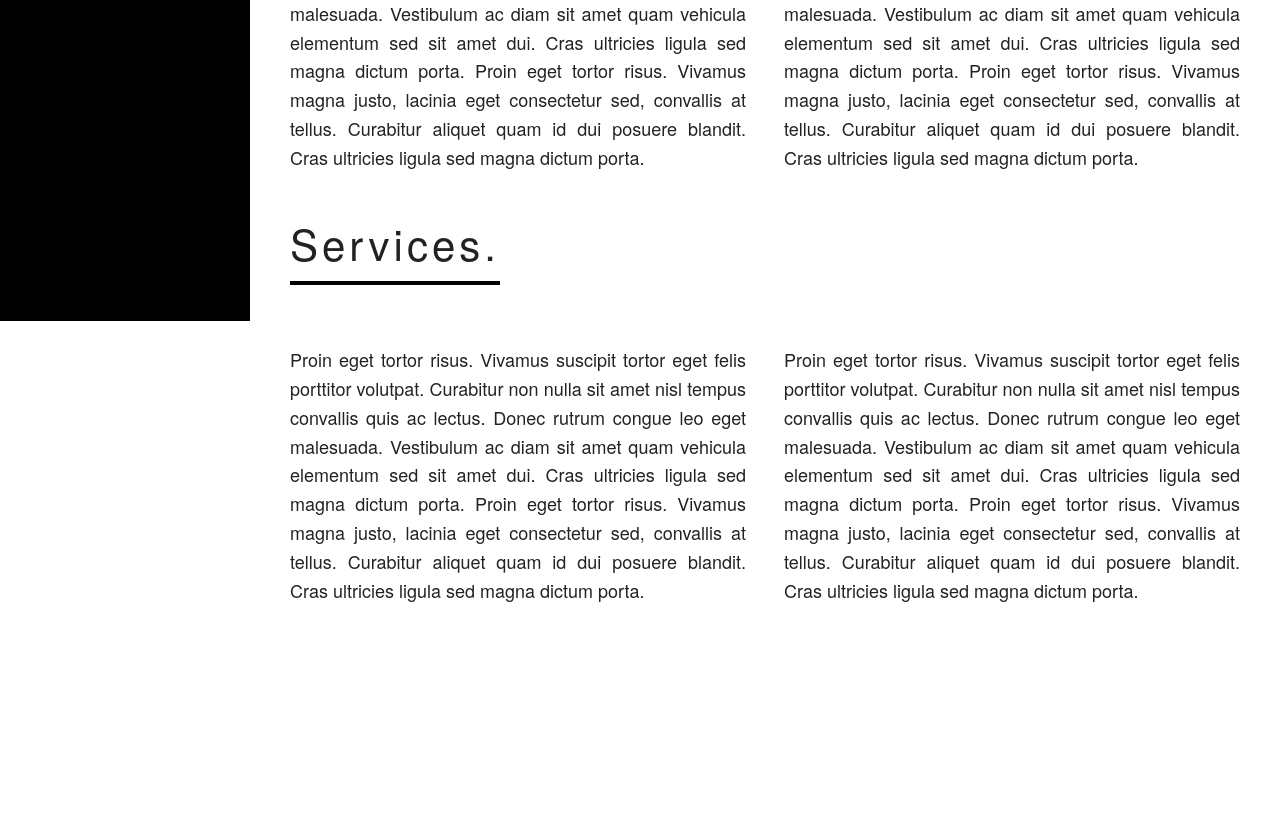
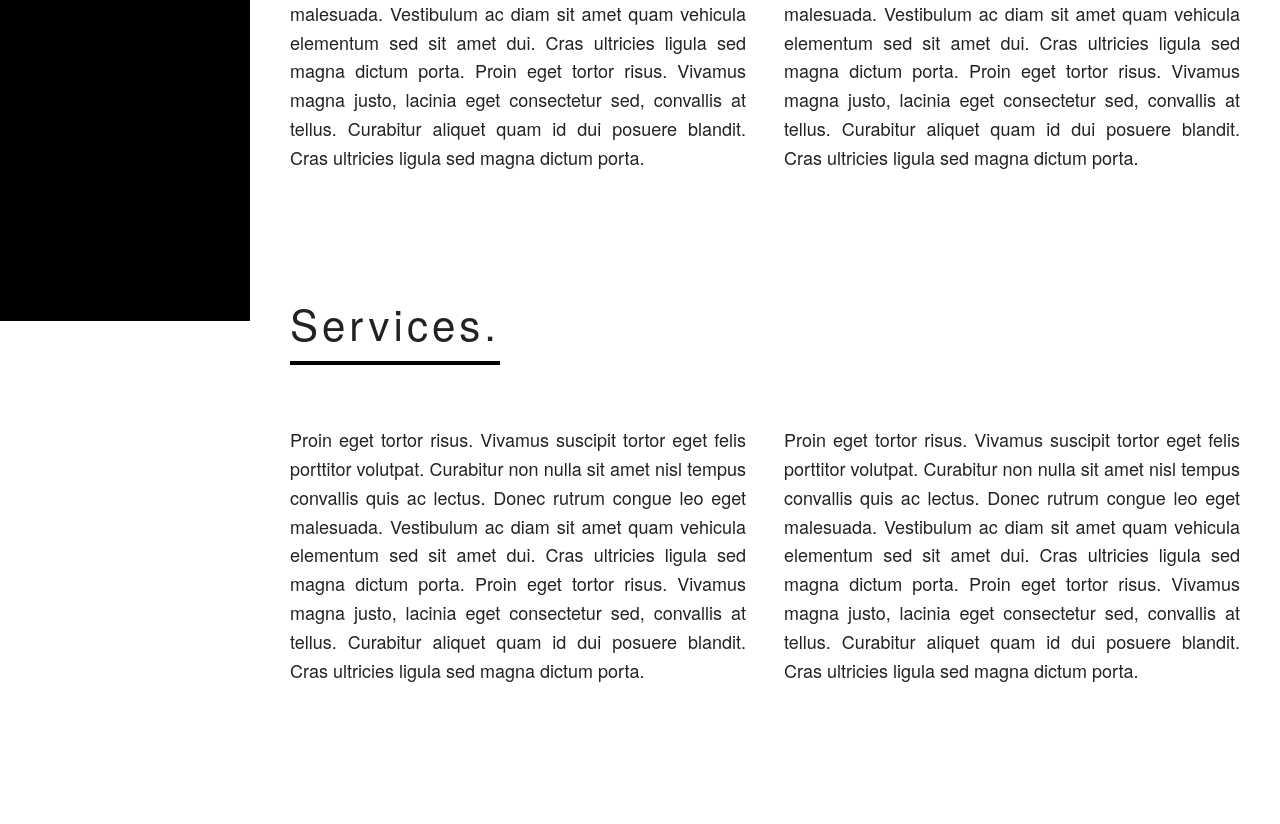
Before and after one commit to PatrickSunico/furniture-design-draft, a PHP site: page / in a window 1280 px wide. Shown: the part 479-1303 px from the top of the page. Before the commit the page ends 1081 px from the top, so only its background shows below. Run offline with PHP 8.4, Linux system fonts and the light colour scheme; some libraries are stand-ins or nearby versions.

Commit message:
Update Sections

```diff
--- a/public/css/main.min.css
+++ b/public/css/main.min.css
@@ -15,7 +15,7 @@ html, body {
 
 .h1 {
   font-weight: 700;
-  margin-bottom: 100px;
+  margin-bottom: 40px;
   margin-top: 40px;
   letter-spacing: 2px;
 }
@@ -151,6 +151,10 @@ html, body {
   font-size: 30px;
 }
 
+.section-spacing {
+  margin: 100px auto;
+}
+
 .row-spacing {
   margin: 20px auto;
 }
--- a/public/index.php
+++ b/public/index.php
@@ -9,6 +9,7 @@
       <!-- Underlined text header -->
       <h1 id="about"class="h1">Furniture Design</h1>
 
+      <section class="section-spacing">
         <h2 class="h2 h2__underlined">About.</h2>
           <div class="row row-spacing">
             <div class="six columns">
@@ -23,7 +24,9 @@
               </p>
             </div>
           </div>
+      </section>
 
+      <section class="section-spacing">
         <h2 id="services" class="h2 h2__underlined">Services.</h2>
           <div class="row row-spacing">
             <div class="six columns">
@@ -38,7 +41,7 @@
               </p>
             </div>
           </div>
-
+      </section>
   </div>
   <!-- /#page-content-wrapper -->
 
--- a/public/scss/partials/_global.scss
+++ b/public/scss/partials/_global.scss
@@ -14,7 +14,7 @@ html,body {
 
 .h1 {
   font-weight: 700;
-  margin-bottom: 100px;
+  margin-bottom: 40px;
   margin-top: 40px;
   letter-spacing: 2px;
 }
--- a/public/scss/partials/_layout.scss
+++ b/public/scss/partials/_layout.scss
@@ -107,9 +107,14 @@
 }
 
 /* mobile */
-// @media only screen and (max-width:991px){
+
   #page-content-wrapper #menu-toggle {
     cursor: pointer;
     font-size: 30px;
   }
-// }
+
+.section-spacing {
+  margin: 100px auto;
+  // margin-top: 100px;
+  // margin-bottom: 100px;
+}
```
Also changed, not shown: public/includes/sections/about-services.php (added, +33 -0 lines). Lines whose indentation alone changed are shown as unchanged.
